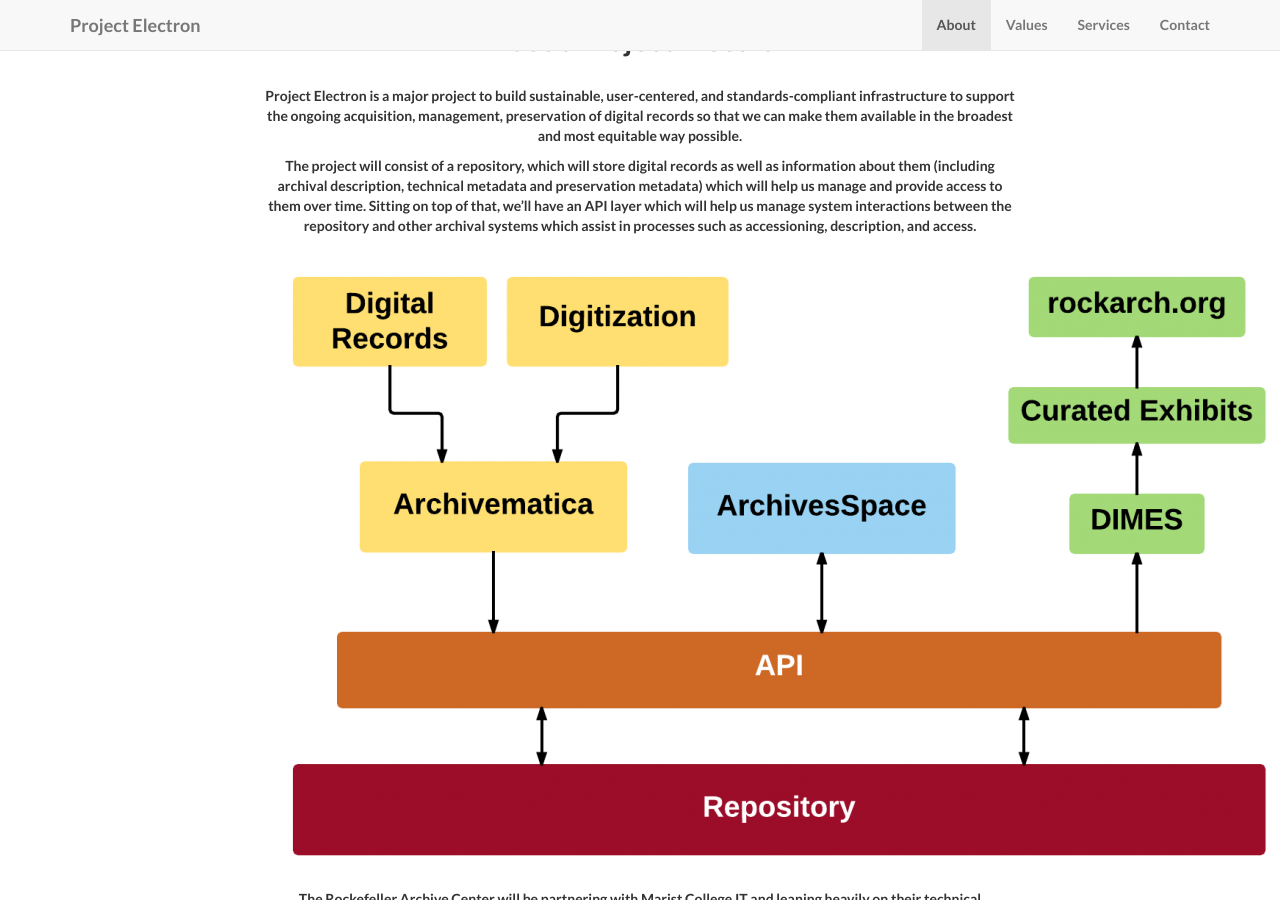
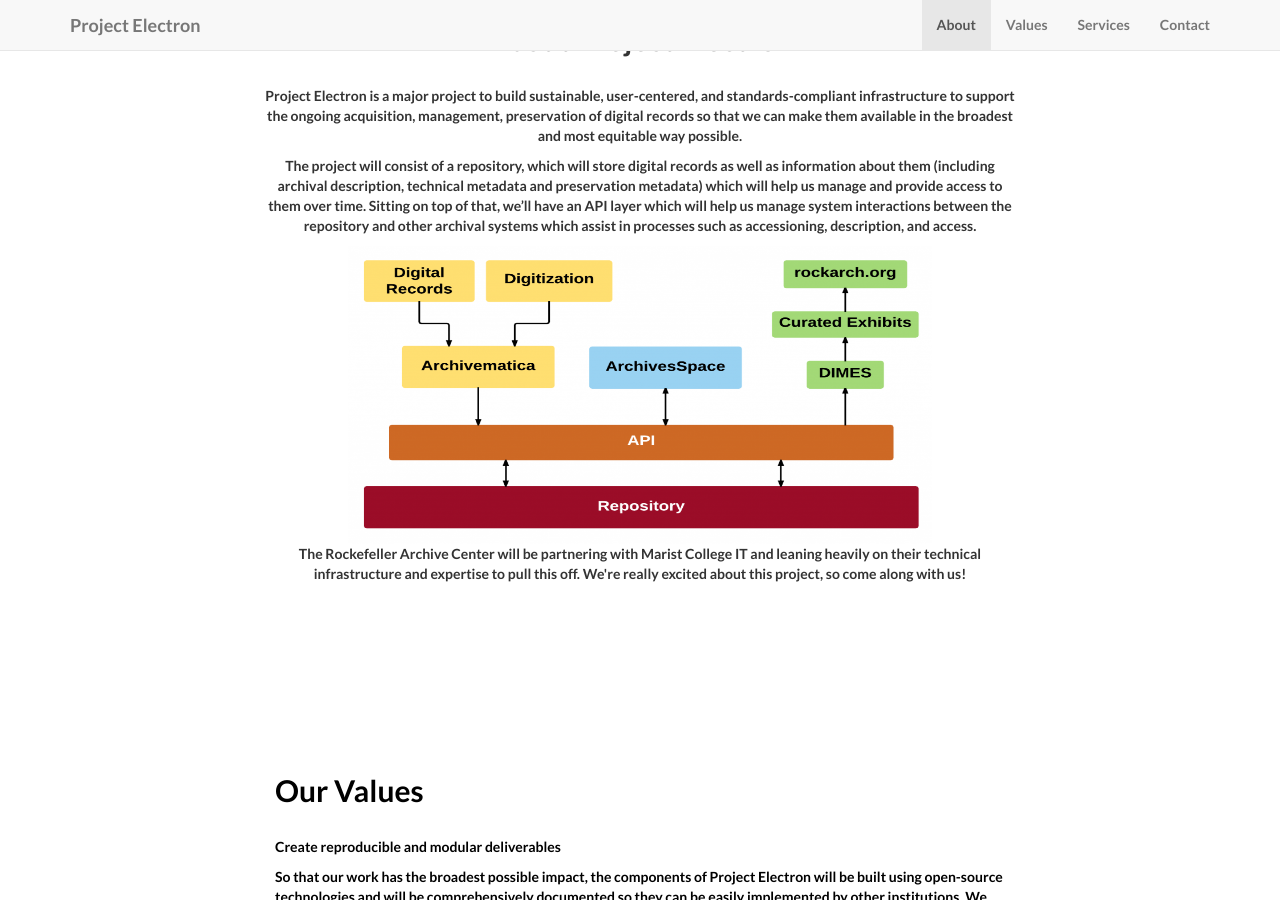
Before and after one commit to RockefellerArchiveCenter/project_electron, a Jekyll site: the page built from index.html, in a window 1280 px wide and 900 px high, scrolled down 814 px. Built offline with Jekyll 4.4.1, drawn with Linux system fonts in a browser that asks for light colours.

Commit message:
aligning image

```diff
--- a/_includes/about.html
+++ b/_includes/about.html
@@ -7,7 +7,7 @@
           <br/>
             <p>Project Electron is a major project to build sustainable, user-centered, and standards-compliant infrastructure to support the ongoing acquisition, management, preservation of digital records so that we can make them available in the broadest and most equitable way possible.</p>
             <p>The project will consist of a repository, which will store digital records as well as information about them (including archival description, technical metadata and preservation metadata) which will help us manage and provide access to them over time. Sitting on top of that, we’ll have an API layer which will help us manage system interactions between the repository and other archival systems which assist in processes such as accessioning, description, and access.</p>
-            <img src="/project_electron/img/project_electron.png" alt="Project Electron outline" align="middle" size="large">
+            <img src="/project_electron/img/project_electron.png" alt="Project Electron outline" align="middle" width="584" height="298">
             <p>The Rockefeller Archive Center will be partnering with Marist College IT and leaning heavily on their technical infrastructure and expertise to pull this off. We're really excited about this project, so come along with us!</p>
             <br/>
           </div>
```
